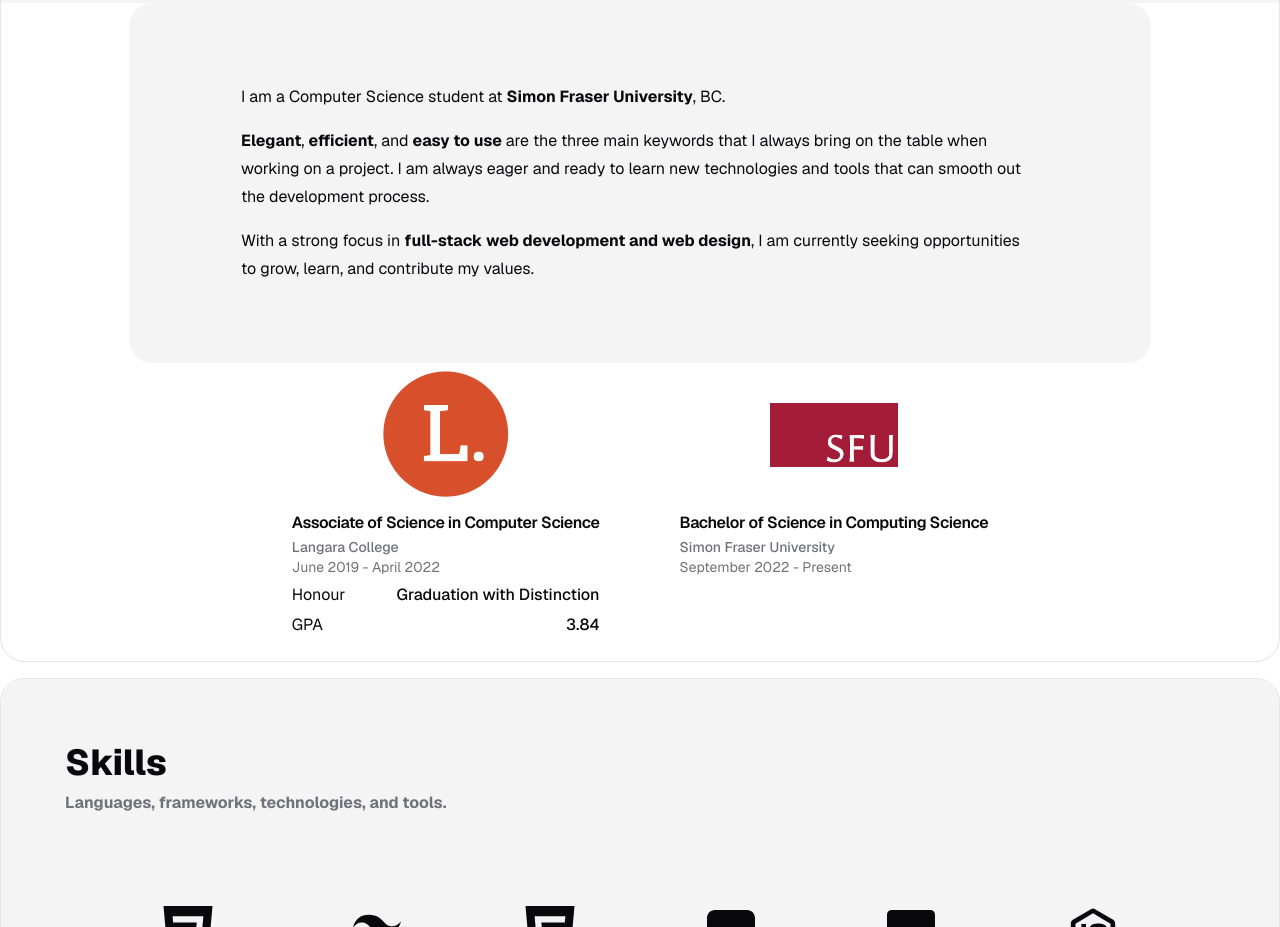
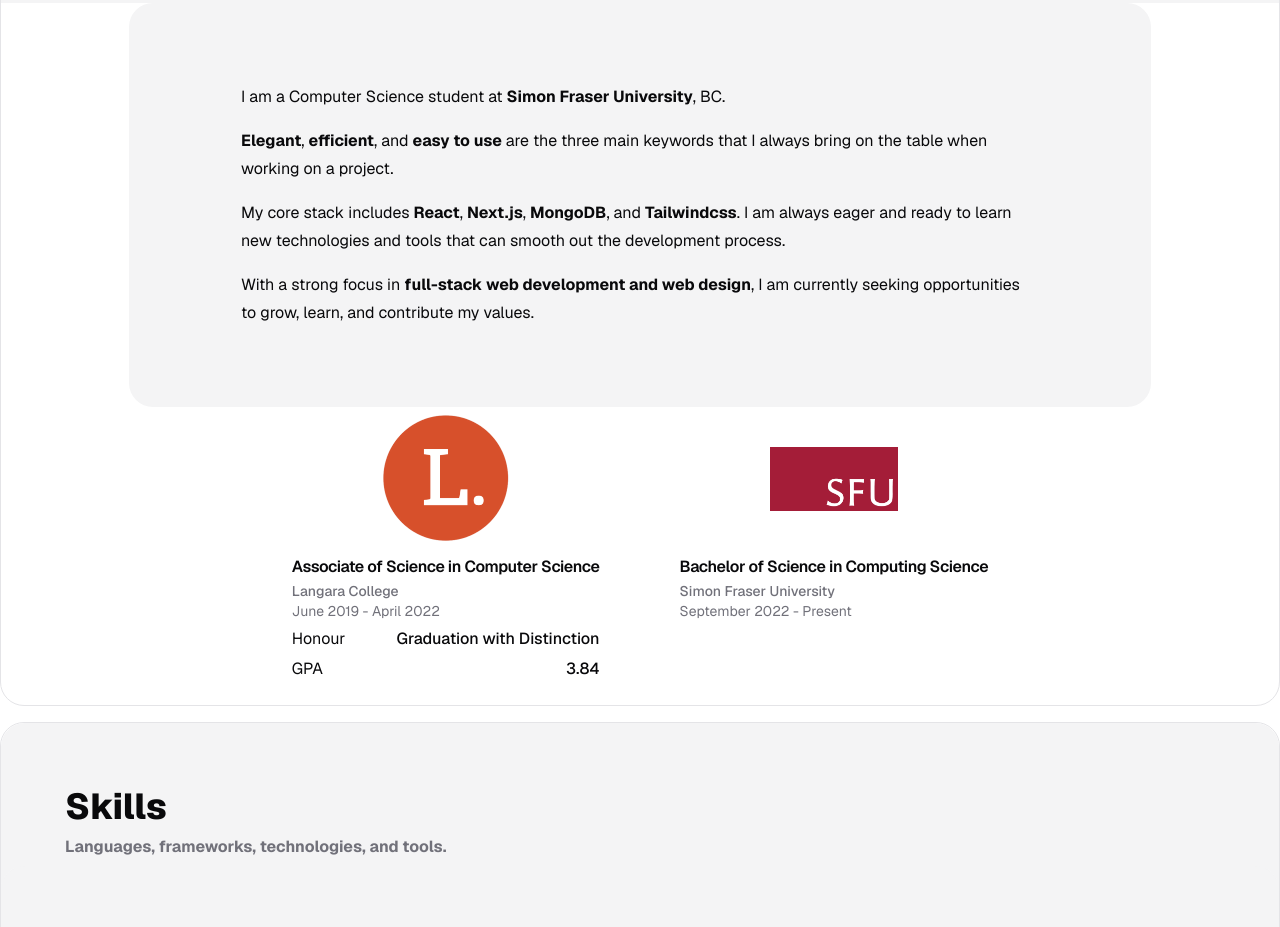
Before and after one commit to thanhtonhuynh/portfolio, a Next.js app: page / in a window 1280 px wide. Shown: the part 1160-2087 px from the top of the page. Built offline with nearby package versions, Linux system fonts and the light colour scheme.

Commit message:
modify about paragraph

```diff
--- a/src/components/about/About.tsx
+++ b/src/components/about/About.tsx
@@ -21,7 +21,12 @@ export function About() {
         <p className="">
           <span className="font-bold">Elegant</span>, <span className="font-bold">efficient</span>,
           and <span className="font-bold">easy to use</span> are the three main keywords that I
-          always bring on the table when working on a project. I am always eager and ready to learn
+          always bring on the table when working on a project.
+        </p>
+        <p>
+          My core stack includes <span className="font-bold">React</span>,{" "}
+          <span className="font-bold">Next.js</span>, <span className="font-bold">MongoDB</span>,
+          and <span className="font-bold">Tailwindcss</span>. I am always eager and ready to learn
           new technologies and tools that can smooth out the development process.
         </p>
         <p className="">
```
